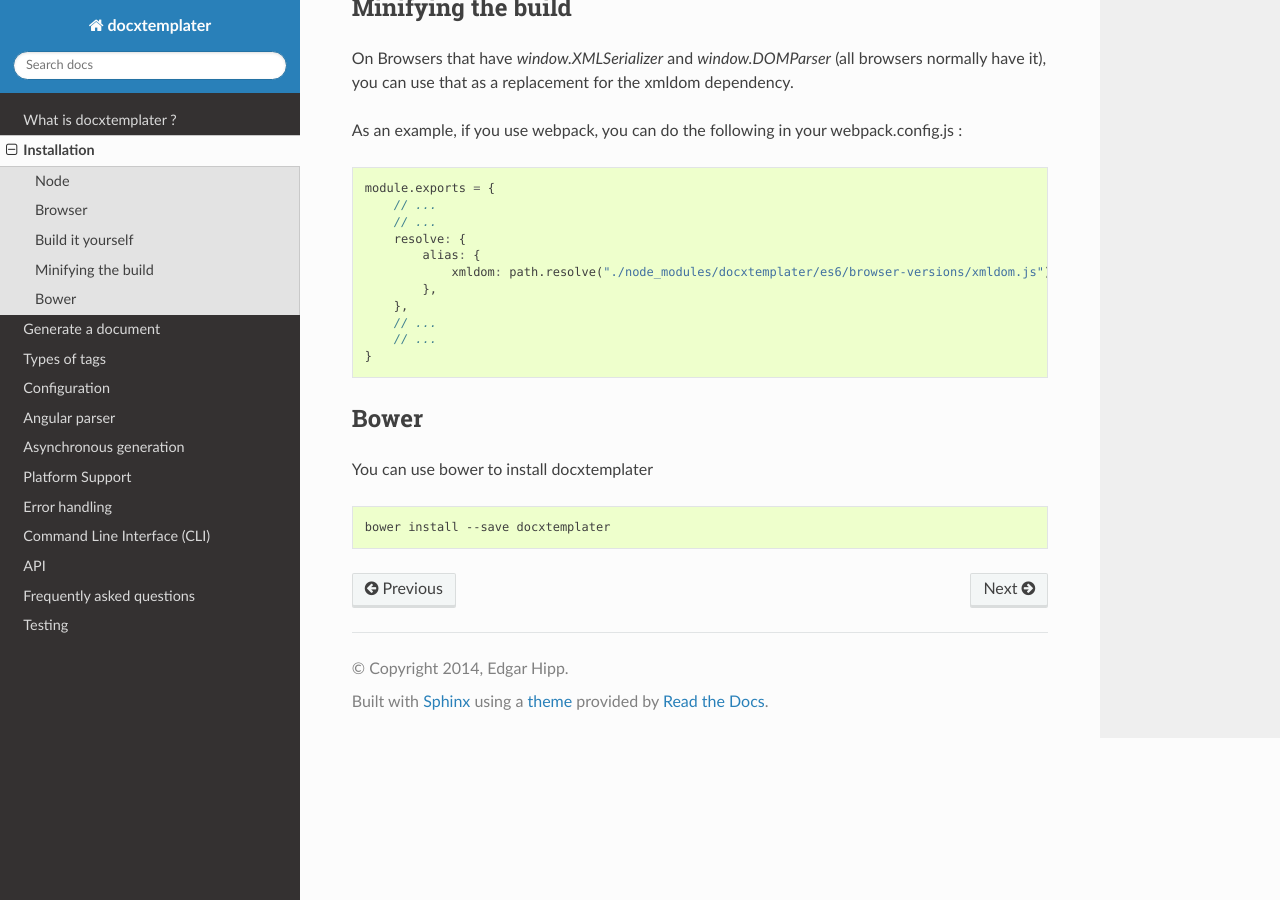
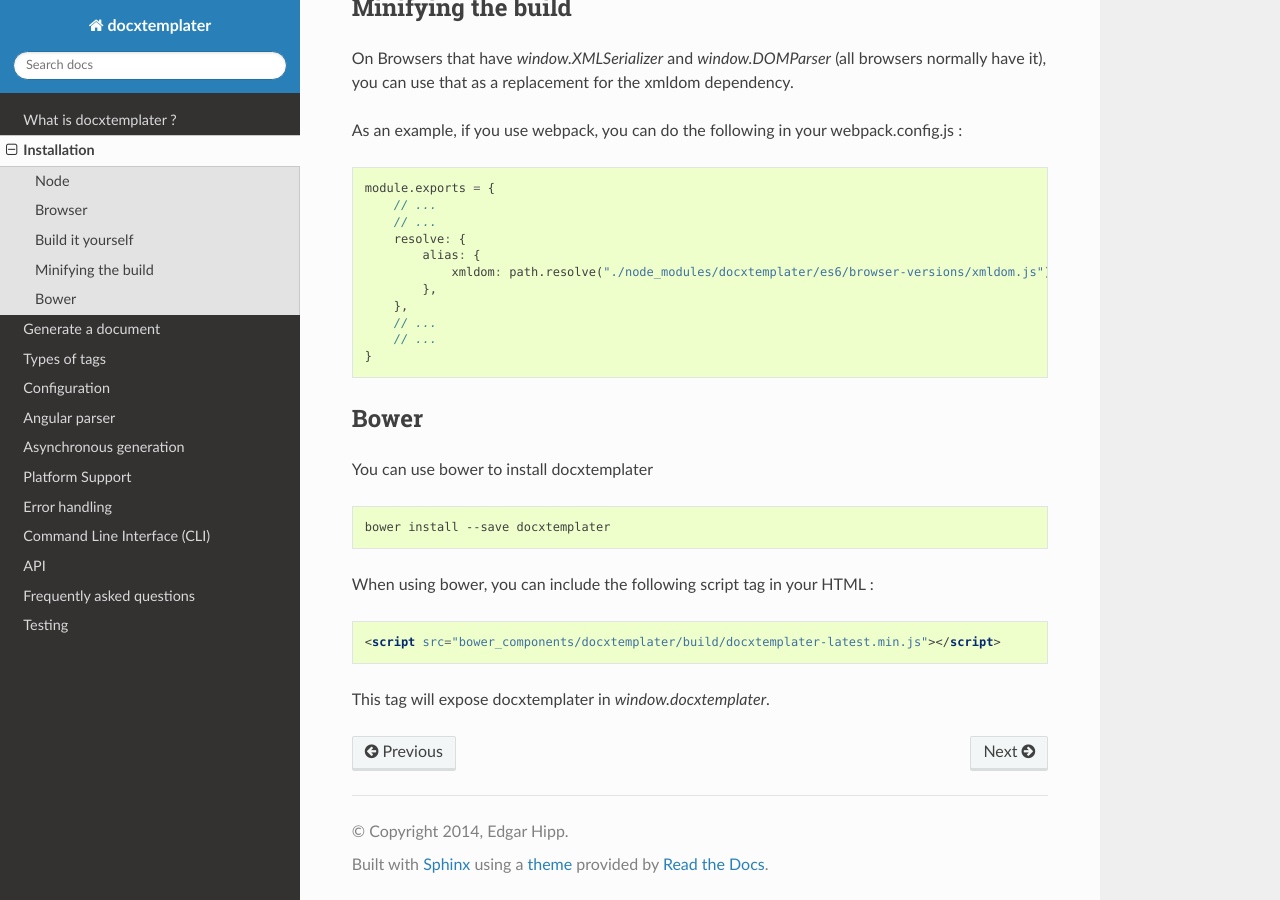
Before and after one commit to open-xml-templating/docxtemplater, a Sphinx documentation site: the page built from docs/source/installation.rst, in a window 1280 px wide and 900 px high, scrolled down 932 px. Built offline with Sphinx 7.4.7 and the Read the Docs theme 2.0.0, drawn with Linux system fonts in a browser that asks for light colours.

Commit message:
Update documentation about angular-expressions vulnerability CVE-2020-5219

```diff
--- a/docs/source/angular_parse.rst
+++ b/docs/source/angular_parse.rst
@@ -41,6 +41,8 @@ Here's a code sample for how to use the angularParser :
 
 .. code-block:: javascript
 
+    // Please make sure to use angular-expressions 1.0.1 or later
+    // More detail at https://github.com/open-xml-templating/docxtemplater/issues/488
     var expressions = require('angular-expressions');
     var merge = require("lodash/merge");
     // define your filter functions here, for example, to be able to write {clientname | lower}
--- a/docs/source/faq.rst
+++ b/docs/source/faq.rst
@@ -374,6 +374,8 @@ You can make use of a feature of the angularParser and the fact that docxtemplat
 
 .. code-block:: javascript
 
+   // Please make sure to use angular-expressions 1.0.1 or later
+   // More detail at https://github.com/open-xml-templating/docxtemplater/issues/488
    var expressions = require("angular-expressions");
    var merge = require("lodash/merge");
    function angularParser(tag) {
--- a/docs/source/generate.rst
+++ b/docs/source/generate.rst
@@ -83,7 +83,7 @@ Browser
         <body>
             <button onclick="generate()">Generate document</button>
         </body>
-        <script src="https://cdnjs.cloudflare.com/ajax/libs/docxtemplater/3.14.0/docxtemplater.js"></script>
+        <script src="https://cdnjs.cloudflare.com/ajax/libs/docxtemplater/3.16.7/docxtemplater.js"></script>
         <script src="https://unpkg.com/pizzip@3.0.6/dist/pizzip.js"></script>
         <script src="https://cdnjs.cloudflare.com/ajax/libs/FileSaver.js/1.3.8/FileSaver.js"></script>
         <script src="https://unpkg.com/pizzip@3.0.6/dist/pizzip-utils.js"></script>
--- a/docs/source/installation.rst
+++ b/docs/source/installation.rst
@@ -74,3 +74,11 @@ You can use bower to install docxtemplater
 .. code-block:: bash
 
     bower install --save docxtemplater
+
+When using bower, you can include the following script tag in your HTML :
+
+.. code-block:: html
+
+    <script src="bower_components/docxtemplater/build/docxtemplater-latest.min.js"></script>
+
+This tag will expose docxtemplater in `window.docxtemplater`.
--- a/package.json
+++ b/package.json
@@ -70,6 +70,7 @@
     "generate:doc": "cd docs; rm build/ -rf ; make html",
     "profile": "./profile.bash",
     "preversion": "npm run test:es6 && npm run lint && npm run prettier && FAST= npm test && rimraf build && mkdirp build && npm run browserify && npm run uglify && npm run verifypublishsize && npm run test:browser",
+    "version": "./replace-versions-in-doc.bash",
     "check-casing": "./check-casing.bash",
     "compile": "npm run convertto:es5",
     "browserify:test": "FILE=test webpack",
```
Also changed, not shown: README.md (+31 -35 lines), 2 other files.
